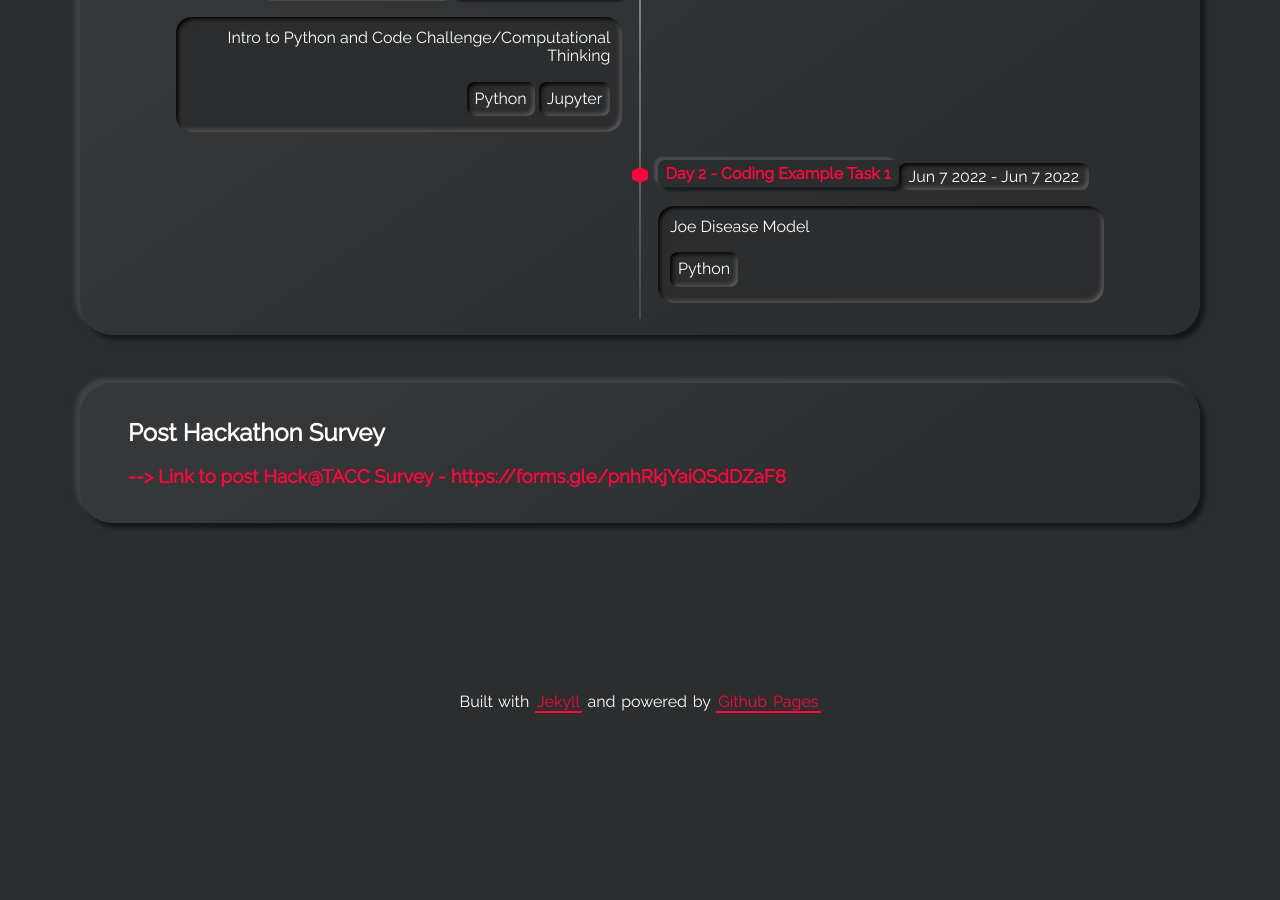
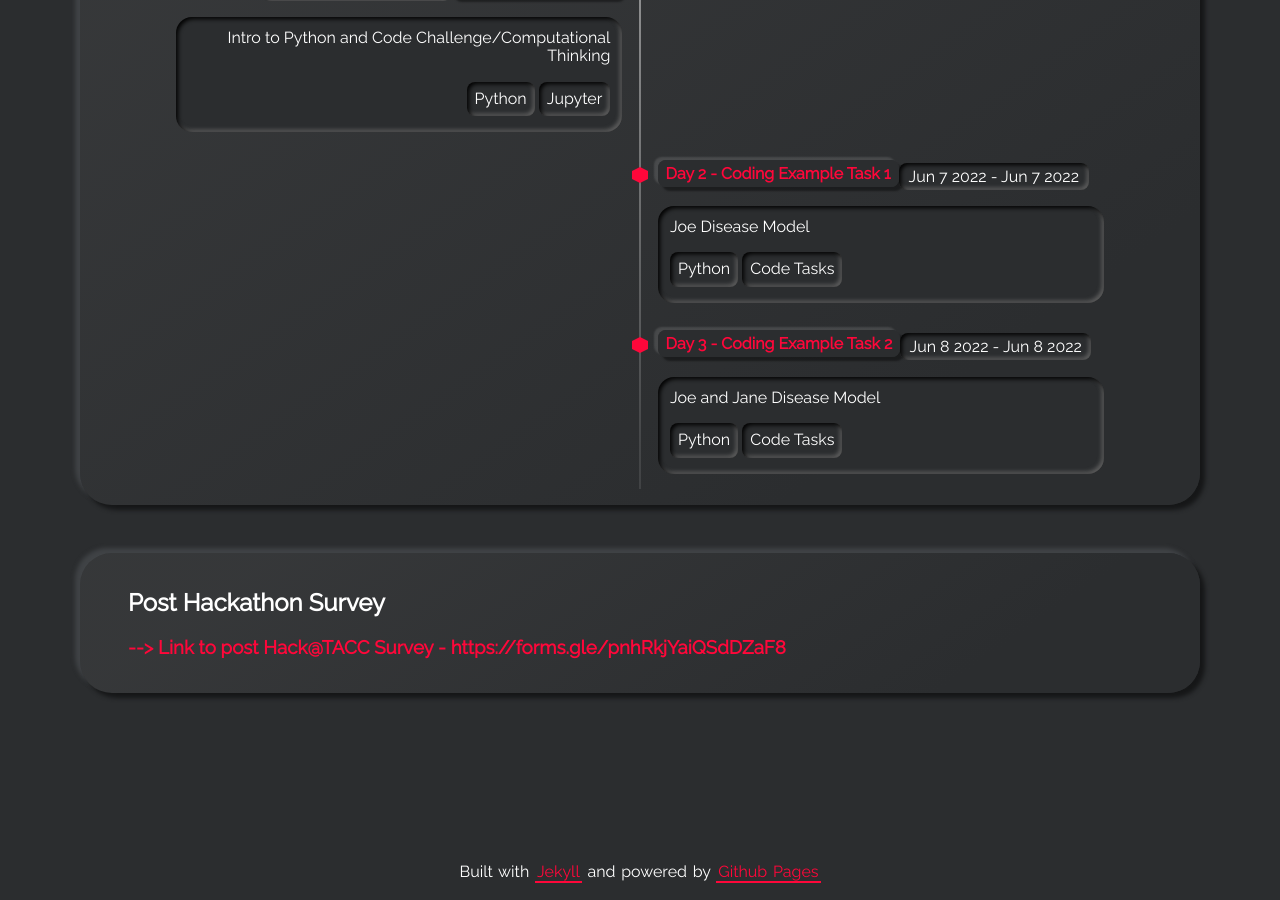
Before and after one commit to HackHPC/BigDataHack-2022, a Jekyll site: the page built from index.md, in a window 1280 px wide and 900 px high, scrolled down 3920 px. Built offline with Jekyll 4.4.1, drawn with Linux system fonts in a browser that asks for light colours; our own code applies the rules of GitHub Pages for plain Markdown files; before the commit the page ends 4665 px from its top, so only the background shows below that.

Commit message:
added task2

```diff
--- a/_data/timeline.yml
+++ b/_data/timeline.yml
@@ -32,4 +32,14 @@
   subtitle: Joe Disease Model
   tags:
     - tag: Python
+    - tag: Code Tasks
   timeline-side: right
+
+- title: Day 3 - Coding Example Task 2
+  title-url: https://github.com/HackHPC/HackatTACC-2022/blob/gh-pages/assets/slides/wednesday_files/Task2_working.ipynb
+  date: Jun 8 2022 - Jun 8 2022
+  subtitle: Joe and Jane Disease Model
+  tags:
+    - tag: Python
+    - tag: Code Tasks
+  timeline-side: right
```
